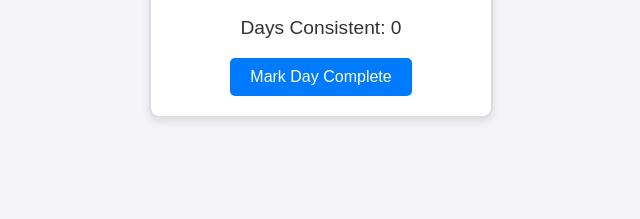
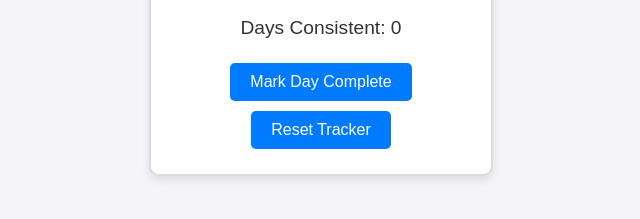
Before and after one commit to urakhchina/sasweb, a plain HTML site: page index.html in a window 1280 px wide. Shown: the part 217-436 px from the top of the page, without its empty margins (319-959 px from the left). Drawn offline with Linux system fonts and the light colour scheme.

Commit message:
Update index.html

```diff
--- a/index.html
+++ b/index.html
@@ -36,6 +36,7 @@
             border: none;
             border-radius: 5px;
             cursor: pointer;
+            margin: 5px;
         }
 
         .tracker button:hover {
@@ -54,6 +55,7 @@
         <p id="startDate">Start Date: <span>Not Set</span></p>
         <p id="dayCount">Days Consistent: <span>0</span></p>
         <button onclick="markConsistent()">Mark Day Complete</button>
+        <button onclick="resetTracker()">Reset Tracker</button>
     </div>
 
     <script>
@@ -109,6 +111,21 @@
             // Display updated values
             document.getElementById('dayCount').querySelector('span').textContent = dayCount;
         }
+
+        // Function to reset the tracker
+        function resetTracker() {
+            if (confirm("Are you sure you want to reset the tracker?")) {
+                dayCount = 0;
+                startDate = null;
+                lastMarkedDate = null;
+                localStorage.removeItem('consistencyDays');
+                localStorage.removeItem('startDate');
+                localStorage.removeItem('lastMarkedDate');
+
+                document.getElementById('startDate').querySelector('span').textContent = "Not Set";
+                document.getElementById('dayCount').querySelector('span').textContent = 0;
+            }
+        }
     </script>
 </body>
 </html>
```
